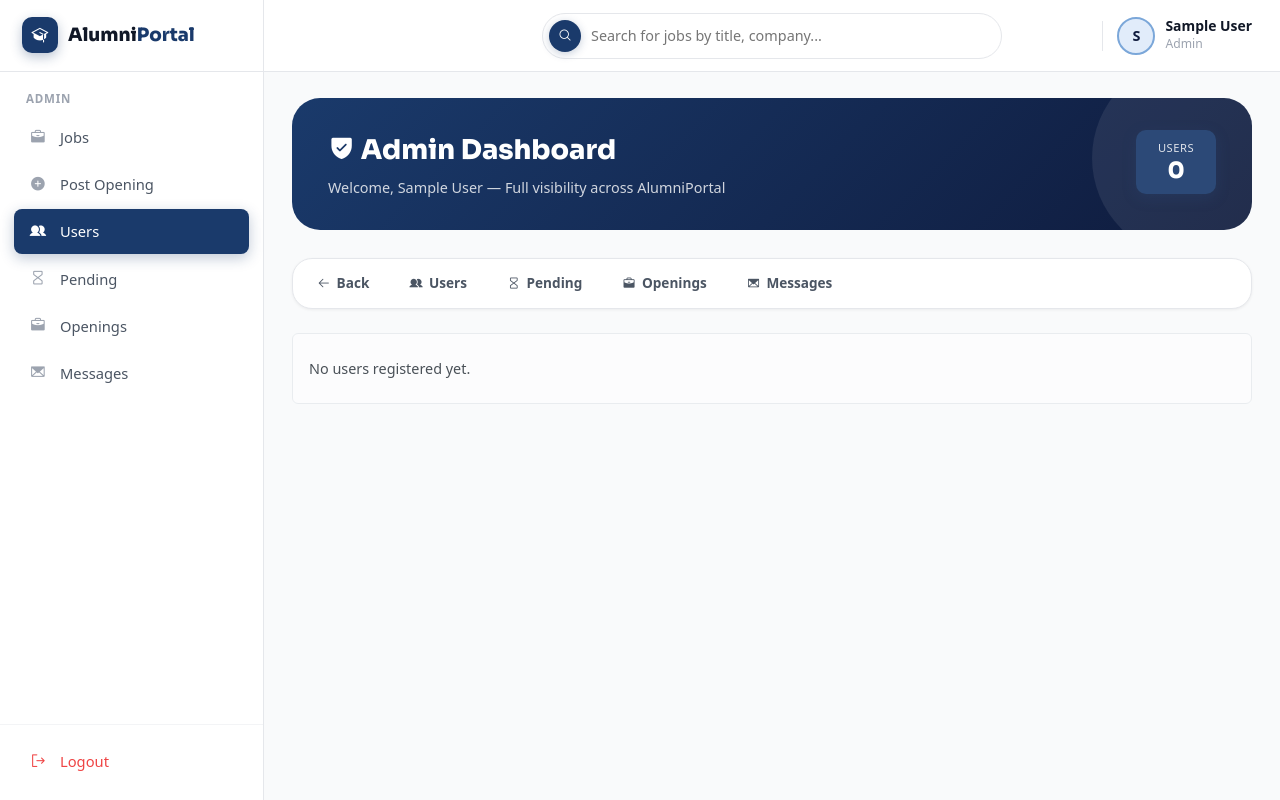
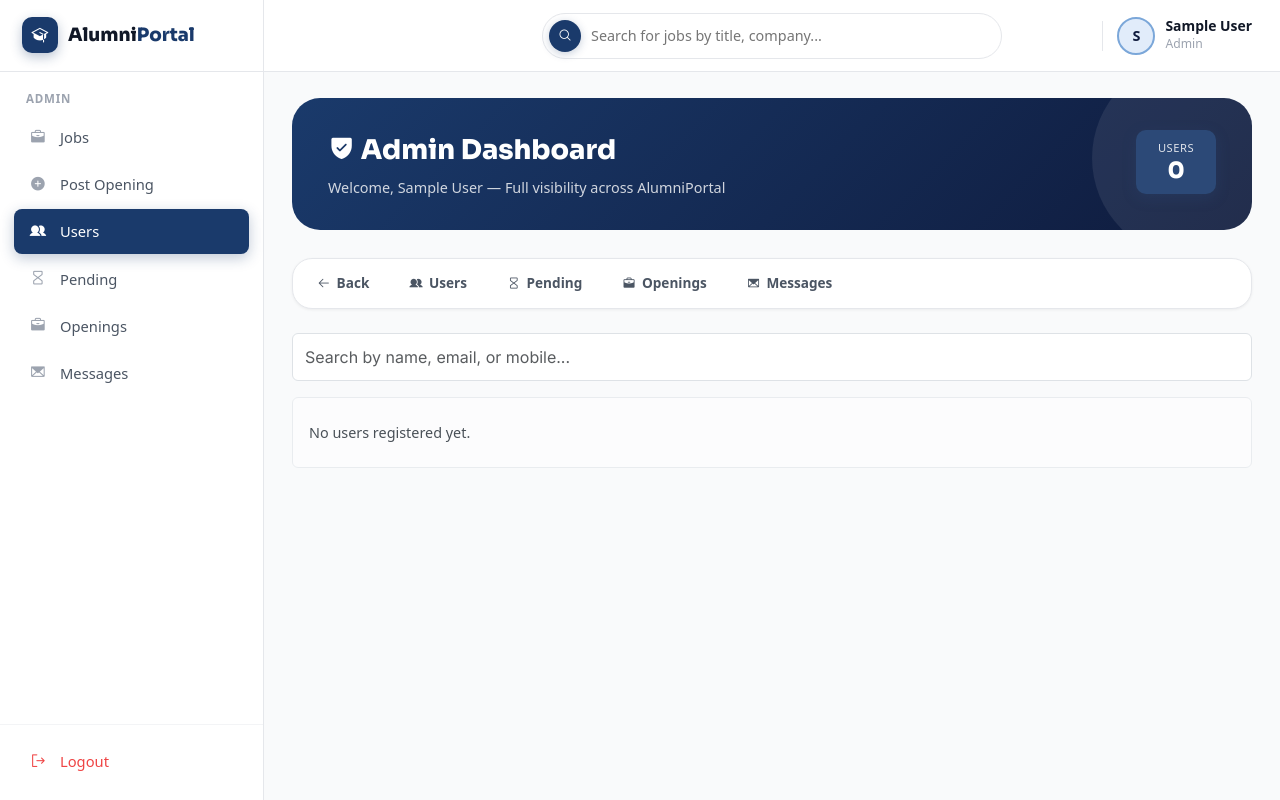
Before and after one commit to tesdbacademytnj/alumni-portal, a Django app: page /accounts/admin-dashboard/ in a window 1280 px wide, after a click on "Users". Run offline with Django 5.2, Linux system fonts and the light colour scheme; a user stored in the database is signed in; tables that the repository leaves empty hold one stand-in row (values such as "Sample post").

Commit message:
Added Search box for user and Style changes in few files

```diff
--- a/accounts/urls.py
+++ b/accounts/urls.py
@@ -16,6 +16,7 @@ urlpatterns = [
     path('edit-profile/',            views.edit_profile,       name='edit_profile'),
     path('admin-dashboard/',         views.admin_dashboard,    name='admin_dashboard'),
     path('admin/user/<int:user_id>/',        views.user_detail,        name='user_detail'),
+    path('admin/search-users/',         views.admin_search_users,   name='admin_search_users'),
     path('admin/message/<int:message_id>/read/', views.mark_message_read, name='mark_message_read'),
     path('admin/job/<int:pk>/publish/',   views.publish_job,   name='publish_job'),
     path('admin/job/<int:pk>/reject/',    views.reject_job,    name='reject_job'),
--- a/accounts/views.py
+++ b/accounts/views.py
@@ -4,6 +4,9 @@ from django.contrib.auth.decorators import login_required
 from django.contrib import messages
 from django.conf import settings
 from django.utils import timezone
+from django.http import JsonResponse
+from django.db.models import Q
+from django.urls import reverse
 from .forms import UserRegisterForm, UserLoginForm, AdminLoginForm, EditProfileForm, OTPVerifyForm, ForgotPasswordForm, ResetPasswordForm
 from .models import CustomUser, AdminProfile, EmailOTP, ContactMessage
 from .utils import send_otp_email, send_job_unpublished_email, OTPSendError
@@ -101,7 +104,6 @@ def user_login(request):
     if request.user.is_authenticated and not request.user.is_admin_user:
         return redirect('job_board')
     form = UserLoginForm()
-    show_forgot_password = False
     if request.method == 'POST':
         email    = request.POST.get('username', '').strip().lower()
         password = request.POST.get('password')
@@ -122,8 +124,7 @@ def user_login(request):
                 messages.error(request, "Email not verified. We resent your code.")
                 return redirect('verify_otp')
             messages.error(request, 'Invalid email or password.')
-            show_forgot_password = True
-    return render(request, 'accounts/user_login.html', {'form': form, 'show_forgot_password': show_forgot_password})
+    return render(request, 'accounts/user_login.html', {'form': form})
 
 
 def admin_login(request):
@@ -362,6 +363,39 @@ def admin_dashboard(request):
 
 
 @login_required
+def admin_search_users(request):
+    if not request.user.is_admin_user:
+        return JsonResponse({'error': 'unauthorized'}, status=403)
+    q = request.GET.get('q', '').strip()
+    users = CustomUser.objects.filter(is_admin_user=False)
+    if q:
+        users = users.filter(
+            Q(full_name__icontains=q) | Q(email__icontains=q) | Q(mobile__icontains=q)
+        )
+    users = users.order_by('-date_joined')[:50]
+    html = ''
+    for u in users:
+        status_badge = '<span class="badge bg-success"><i class="ph ph-check"></i> Verified</span>' if u.is_active else '<span class="badge bg-warning"><i class="ph ph-hourglass"></i> Pending</span>'
+        institute_badge = f'<span class="badge bg-primary">{u.institute}</span>' if u.institute else ''
+        batch_badge = f'<span class="badge bg-warning">{u.batch}</span>' if u.batch else ''
+        html += f'''<div class="card mb-3" style="cursor:pointer;" onclick="window.location.href='{reverse("user_detail", args=[u.id])}'">
+          <div class="card-body">
+            <div class="d-flex gap-3 align-items-center mb-2">
+              <div class="interest-avatar">{u.full_name[0].upper()}</div>
+              <div style="flex:1;">
+                <div class="fw-bold">{u.full_name}</div>
+                <div class="text-muted small">{u.email}</div>
+              </div>
+            </div>
+            <div class="mb-2">{status_badge} {institute_badge} {batch_badge}</div>
+            <div class="text-muted small mb-2 d-flex flex-wrap gap-3"><span><i class="ph ph-buildings"></i> <strong>{u.current_company or "—"}</strong> — {u.designation or "—"}</span><span><i class="ph ph-laptop"></i> {u.domain or "—"} — {u.experience_years or "—"}{" yrs" if u.experience_years else ""}</span><span><i class="ph ph-map-pin"></i> {u.city or "—"}</span></div>
+            <a href="{reverse("user_detail", args=[u.id])}" class="btn btn-outline-primary btn-sm w-100" onclick="event.stopPropagation();">View Profile <i class="ph ph-arrow-right"></i></a>
+          </div>
+        </div>'''
+    return JsonResponse({'html': html, 'count': users.count()})
+
+
+@login_required
 def publish_job(request, pk):
     if not request.user.is_admin_user:
         return redirect('job_board')
--- a/jobs/forms.py
+++ b/jobs/forms.py
@@ -38,9 +38,9 @@ class JobOpeningForm(forms.ModelForm):
     opening_type          = forms.ChoiceField(
         choices=OPENING_TYPE_CHOICES, required=True,
         widget=forms.Select(attrs={'class': 'form-control', 'id': 'openingType'}))
-    amount_to_pay         = forms.IntegerField(
+    amount_to_pay         = forms.CharField(
         required=False,
-        widget=forms.TextInput(attrs={'class': 'form-control', 'placeholder': 'Enter amount to pay', 'id': 'amountToPay', 'style': 'display:none', 'inputmode': 'numeric', 'pattern': '[0-9]*'}))
+        widget=forms.TextInput(attrs={'class': 'form-control', 'placeholder': 'Enter amount to pay', 'id': 'amountToPay', 'style': 'display:none'}))
     backdoor_description  = forms.CharField(
         required=False,
         widget=forms.Textarea(attrs={'class': 'form-control', 'rows': 3, 'placeholder': 'Describe the backdoor arrangement details...', 'id': 'backdoorDesc', 'style': 'display:none'}))
@@ -114,12 +114,12 @@ class JobOpeningForm(forms.ModelForm):
                     cd['salary_package'] = '₹' + num
 
         if cd.get('opening_type') == 'Backdoor':
-            if not cd.get('amount_to_pay'):
+            if not cd.get('amount_to_pay', '').strip():
                 raise forms.ValidationError("Please enter the amount to pay for backdoor opening.")
             if not cd.get('backdoor_description', '').strip():
                 raise forms.ValidationError("Please describe the backdoor arrangement.")
         else:
-            cd['amount_to_pay'] = None
+            cd['amount_to_pay'] = ''
             cd['backdoor_description'] = ''
         return cd
 
--- a/jobs/models.py
+++ b/jobs/models.py
@@ -104,7 +104,7 @@ class JobOpening(models.Model):
     last_date_to_apply    = models.DateField(null=True, blank=True)
     skills                = models.TextField(blank=True)
     opening_type          = models.CharField(max_length=20, choices=OPENING_TYPE_CHOICES, default='Regular')
-    amount_to_pay         = models.PositiveIntegerField(null=True, blank=True)
+    amount_to_pay         = models.CharField(max_length=200, blank=True, default='')
     backdoor_description  = models.TextField(blank=True)
     status                = models.CharField(max_length=20, choices=STATUS_CHOICES, default='pending')
     published_at          = models.DateTimeField(null=True, blank=True)
--- a/static/css/style.css
+++ b/static/css/style.css
@@ -1453,7 +1453,8 @@ textarea.form-control { min-height: 120px; height: auto; }
 
 
 
-.job-card-applicants { font-size: 0.8rem; color: #DC2626; font-weight: 600; }
+.job-card-applicants { font-size: 0.8rem; color: #EA580C; font-weight: 600; }
+.job-posted-date { color: #16A34A; font-weight: 600; }
 
 .btn-know-more {
   background: var(--primary-main);
--- a/templates/accounts/admin_dashboard.html
+++ b/templates/accounts/admin_dashboard.html
@@ -61,6 +61,10 @@
 
     <!-- TAB: USERS -->
     <div id="tab-users" class="tab-content" style="{% if pending_openings %}display:none;{% endif %}">
+      <div class="mb-3">
+        <input type="text" id="userSearchInput" class="form-control" placeholder="Search by name, email, or mobile..." autocomplete="off">
+      </div>
+      <div id="userSearchResults">
         {% if users %}
           {% for u in users %}
           <div class="card mb-3" style="cursor:pointer;" onclick="window.location.href='{% url 'user_detail' u.id %}'">
@@ -90,6 +94,7 @@
         {% else %}
         <div class="alert alert-light text-center py-4">No users registered yet.</div>
         {% endif %}
+      </div>
     </div>
 
     <!-- TAB: OPENINGS -->
@@ -236,5 +241,18 @@ function toggleDesc(id, header) {
     showTab(window.location.hash.replace('#', '') || 'tab-overview');
   });
 })();
+
+var searchTimeout;
+document.getElementById('userSearchInput').addEventListener('input', function() {
+  clearTimeout(searchTimeout);
+  var q = this.value.trim();
+  searchTimeout = setTimeout(function() {
+    fetch('{% url "admin_search_users" %}?q=' + encodeURIComponent(q))
+      .then(function(r) { return r.json(); })
+      .then(function(data) {
+        document.getElementById('userSearchResults').innerHTML = data.html || '<div class="alert alert-light text-center py-4">No users found.</div>';
+      });
+  }, 300);
+});
 </script>
 {% endblock %}
--- a/templates/accounts/dashboard.html
+++ b/templates/accounts/dashboard.html
@@ -138,6 +138,7 @@
     <div style="margin-top:6px;display:flex;flex-wrap:wrap;gap:6px;">
       <span class="tag-pill tag-pill-brand">{{ job.status|title }}</span>
       <span class="tag-pill"><i class="ph-fill ph-map-pin"></i> {{ job.city }}</span>
+      {% if job.published_at %}<span class="tag-pill"><i class="ph-fill ph-calendar-blank"></i> Posted {{ job.published_at|date:"d M Y" }}</span>{% endif %}
       {% if job.last_date_to_apply %}<span class="tag-pill tag-pill-gold"><i class="ph-fill ph-clock"></i> {{ job.last_date_to_apply|date:"d M Y" }}</span>{% endif %}
     </div>
   </a>
--- a/templates/accounts/edit_profile.html
+++ b/templates/accounts/edit_profile.html
@@ -235,7 +235,7 @@ document.getElementById('citySelectEdit').addEventListener('change', function ()
                   <li><a class="dropdown-item salary-type-option" data-type="monthly" href="#">Monthly (₹)</a></li>
                 </ul>
               </div>
-              <div class="form-check mt-2 text-end ms-4">
+              <div class="form-check mt-2 ms-4">
                 <input class="form-check-input" type="checkbox" id="salaryNotDisclose"{% if user.salary == 'Not Disclosed' %} checked{% endif %}>
                 <label class="form-check-label" for="salaryNotDisclose">Prefer not to disclose</label>
               </div>
--- a/templates/accounts/user_login.html
+++ b/templates/accounts/user_login.html
@@ -23,11 +23,9 @@
         </div>
         {% if form.non_field_errors %}<div class="alert alert-danger">{{ form.non_field_errors }}</div>{% endif %}
         <button type="submit" class="btn-primary-full">Sign In <i class="ph ph-arrow-right"></i></button>
-        {% if show_forgot_password %}
           <div class="text-center mt-3">
             <a href="{% url 'forgot_password' %}" class="auth-link">Forgot Password?</a>
           </div>
-        {% endif %}
       </form>
 
       <p class="auth-switch">Don't have an account? <a href="{% url 'user_register' %}" class="auth-link">Register</a></p>
--- a/templates/jobs/job_board.html
+++ b/templates/jobs/job_board.html
@@ -248,7 +248,7 @@ function toggleInterest(pk, btn, onDone) {
           </div>
           {% endif %}
           <div class="job-card-footer">
-            <span class="job-card-applicants"><i class="ph ph-clock"></i> Apply by {{ job.last_date_to_apply|date:"d M" }}</span>
+            <span class="job-card-applicants"><span class="job-posted-date"><i class="ph ph-calendar-blank"></i> Posted {{ job.published_at|date:"d M" }}</span> &nbsp; <i class="ph ph-clock"></i> Apply by {{ job.last_date_to_apply|date:"d M" }}</span>
             <span class="btn-know-more">View Details</span>
           </div>
         </a>
--- a/templates/jobs/job_detail.html
+++ b/templates/jobs/job_detail.html
@@ -51,7 +51,7 @@
           <div class="col-md-6"><span class="detail-label">Package:</span> {{ job.salary_package|default:"Not specified" }}</div>
           <div class="col-md-6"><span class="detail-label">Opening Type:</span> {{ job.opening_type }}</div>
           {% if job.opening_type == 'Backdoor' %}
-          <div class="col-md-6"><span class="detail-label">Amount to Pay:</span> ₹{{ job.amount_to_pay }}</div>
+          <div class="col-md-6"><span class="detail-label">Amount to Pay:</span> {{ job.amount_to_pay }}</div>
           <div class="col-12"><span class="detail-label">Backdoor Description:</span> {{ job.backdoor_description|linebreaksbr }}</div>
           {% endif %}
         </div>
--- a/templates/jobs/my_opening_detail.html
+++ b/templates/jobs/my_opening_detail.html
@@ -68,7 +68,7 @@
           <div class="col-md-6"><span class="detail-label">Last Date:</span> {{ job.last_date_to_apply|date:"d M Y"|default:"—" }}</div>
           <div class="col-md-6"><span class="detail-label">Opening Type:</span> {{ job.opening_type }}</div>
           {% if job.opening_type == 'Backdoor' %}
-          <div class="col-md-6"><span class="detail-label">Amount to Pay:</span> ₹{{ job.amount_to_pay }}</div>
+          <div class="col-md-6"><span class="detail-label">Amount to Pay:</span> {{ job.amount_to_pay }}</div>
           <div class="col-12"><span class="detail-label">Backdoor Description:</span> {{ job.backdoor_description|linebreaksbr }}</div>
           {% endif %}
         </div>
--- a/templates/jobs/post_opening.html
+++ b/templates/jobs/post_opening.html
@@ -285,7 +285,7 @@ document.getElementById('openingType').addEventListener('change', function () {
                 </ul>
               </div>
               <div class="form-text">Enter just the number — we'll format it for you.</div>
-              <div class="d-flex flex-column flex-sm-row gap-2 gap-sm-5 mt-2 ms-5">
+              <div class="d-flex flex-column flex-sm-row gap-2 gap-sm-5 mt-2 ms-4">
                 <div class="form-check mb-0">
                   {{ form.salary_not_disclosed }}
                   <label class="form-check-label" for="salaryNotDisclose">Prefer not to disclose</label>
```
Also changed, not shown: jobs/migrations/0010_alter_jobopening_amount_to_pay.py (added). Lines whose indentation alone changed are shown as unchanged.
